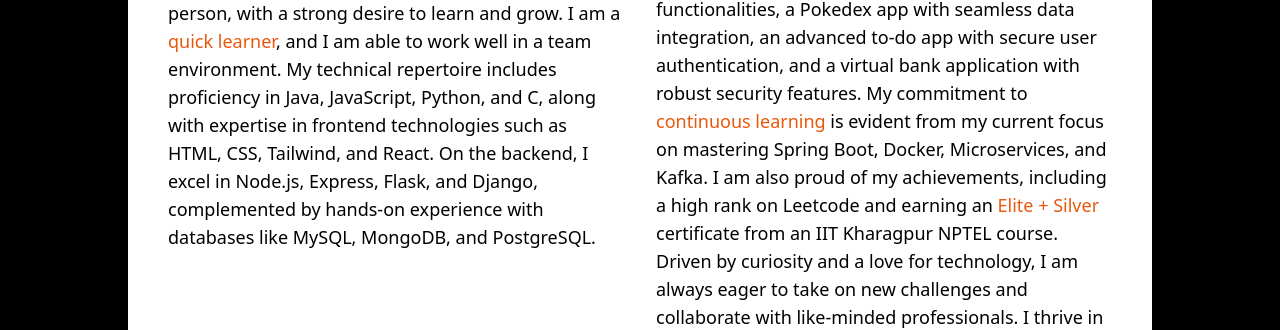
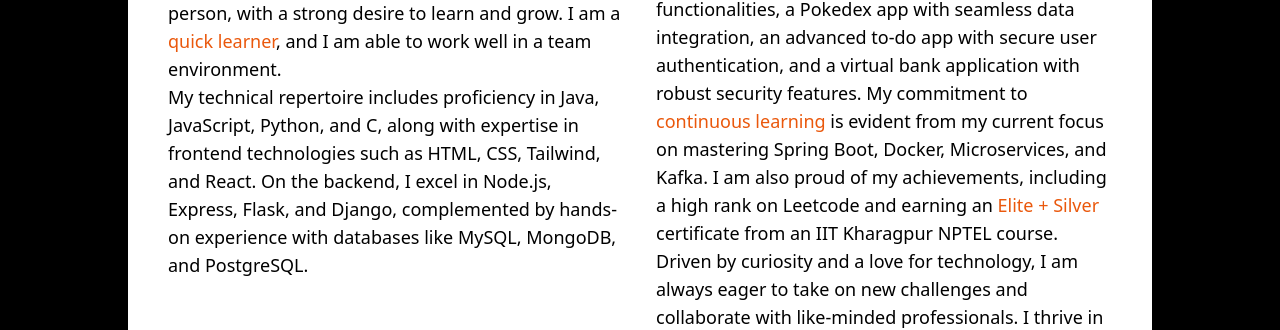
Before and after one commit to golu7059/My-portfolio, a React (Vite) app: page / in a window 1280 px wide. Shown: the part 1213-1543 px from the top of the page. Built offline with nearby package versions, Linux system fonts and the light colour scheme.

Commit message:
Shorter about details on small devices

```diff
--- a/src/Pages/About.jsx
+++ b/src/Pages/About.jsx
@@ -25,14 +25,14 @@ const About = () => {
               I am an adaptable and adaptable person, with a strong desire to learn and grow.
               I am a <span className='text-orange-600'>quick learner</span>, and I am able to work well in a team environment.
 
-              My technical repertoire includes proficiency in Java, JavaScript, Python, and C, along with expertise in frontend
+              <span className='hidden md:block'>My technical repertoire includes proficiency in Java, JavaScript, Python, and C, along with expertise in frontend
               technologies such as HTML, CSS, Tailwind, and React. On the backend, I excel in Node.js,
               Express, Flask, and Django, complemented by hands-on experience with databases like MySQL, MongoDB,
-              and PostgreSQL.
+              and PostgreSQL.</span>
             </p>
           </div>
           <div className="md:w-1/2 p-4">
-            <p className="text-black text-lg mt-5">
+            <p className="text-black text-lg mt-5 hidden md:block">
               Throughout my journey, I have successfully developed and deployed a range of projects.
               During my internship at Bharat Intern, I demonstrated my capability to work on complex projects,
               including implementing a drag-and-drop feature, creating a task manager, and developing a
```
